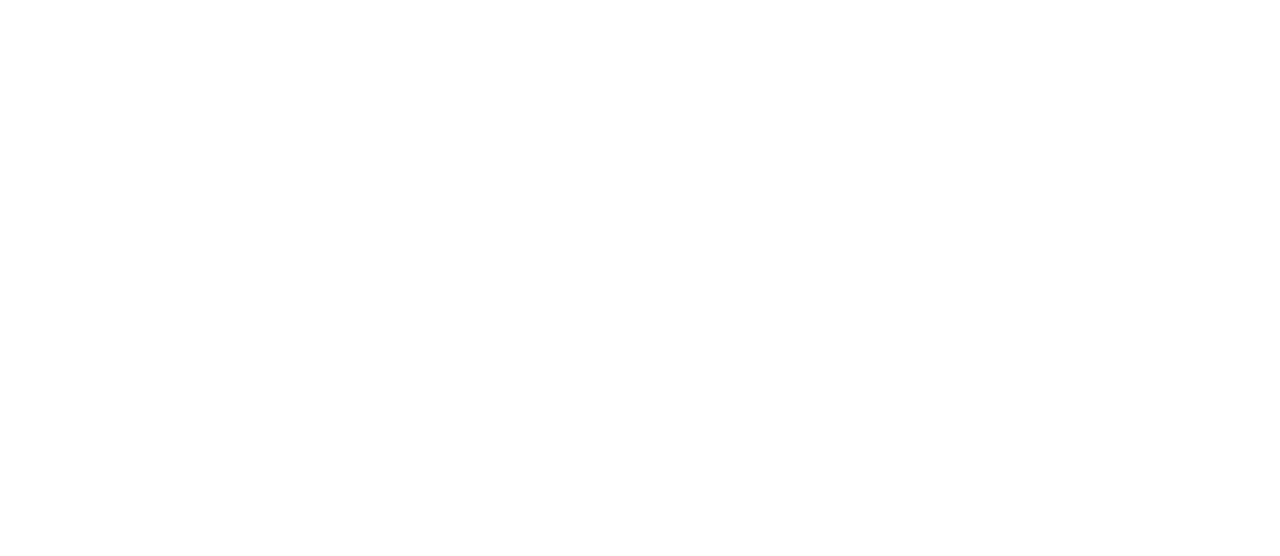
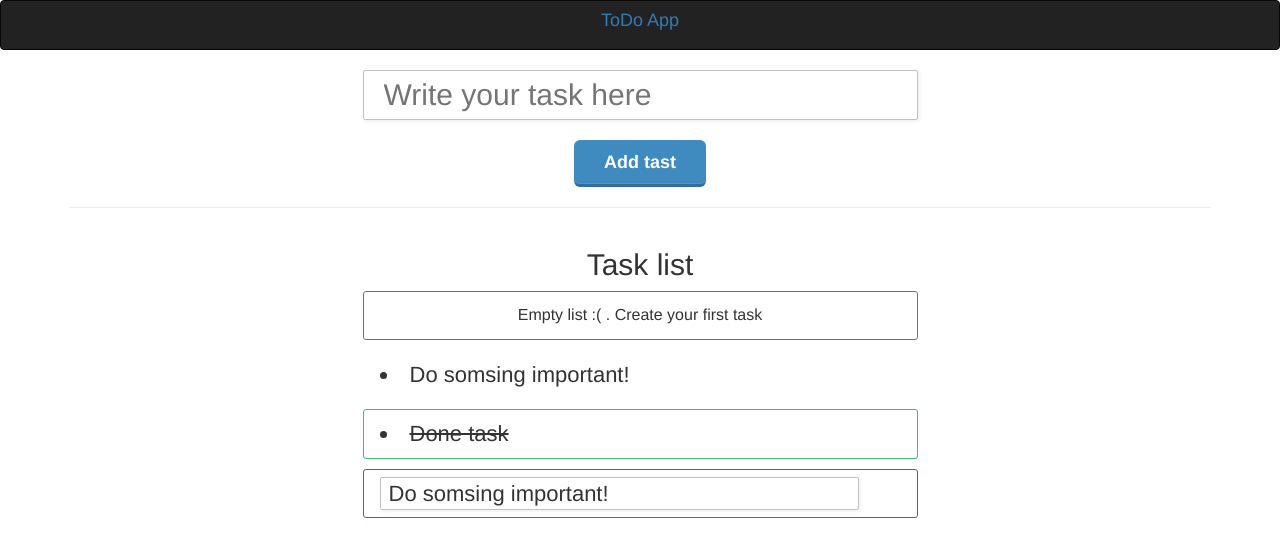
Before and after one commit to mrrotberry/vanilla-js-todo-app, a website: page src/index.html in a window 1280 px wide. Drawn offline with nearby package versions, Linux system fonts and the light colour scheme; files that its build step writes are made by us from their sources.

Commit message:
add markup and style

```diff
--- a/src/index.html
+++ b/src/index.html
@@ -9,6 +9,55 @@
     <title>Document</title>
   </head>
   <body>
+    <header>
+      <div class="navbar navbar-inverse">
+        <div class="logo text-center text-primary">
+          <div class="h4">ToDo App</div>
+        </div>
+      </div>
+    </header>
+    <div class="container">
+      <div class="row">
+        <div class="col-xs-12 col-sm-offset-3 col-sm-6">
+          <input type="text" id="task-text" class="task-input" placeholder="Write your task here">
+        </div>
+        <div class="col-xs-12 text-center">
+          <button id="task-add" class="task-add-btn">Add tast</button>
+        </div>
+      </div>
+      <hr>
+      <div class="row">
+        <div class="col-xs-12">
+          <div class="h2 text-center">Task list</div>
+        </div>
+        <div class="col-xs-12 col-sm-offset-3 col-sm-6">
+          <ul id="task-container" class="task-list">
+            <li class="task-item task-item__empty">Empty list :( . Create your first task</li>
+            <li class="task-item" data-id="0">
+              Do somsing important!
+              <div class="task-item_btns">
+                <button class="task-item_btn task-item_btn__done"><span class="glyphicon glyphicon-ok"></span></button>
+                <button class="task-item_btn task-item_btn__edit"><span class="glyphicon glyphicon-pencil"></span></button>
+                <button class="task-item_btn task-item_btn__delete"><span class="glyphicon glyphicon-remove"></span></button>
+              </div>
+            </li>
+            <li class="task-item task-item__done" data-id="1">
+              Done task
+              <div class="task-item_btns">
+                <button class="task-item_btn task-item_btn__done"><span class="glyphicon glyphicon-check"></span></button>
+                <button class="task-item_btn task-item_btn__delete"><span class="glyphicon glyphicon-remove"></span></button>
+              </div>
+            </li>
+            <li class="task-item task-item__edit" data-id="2">
+              <input type="text" class="task-item-input" value="Do somsing important!">
+              <div class="task-item_btns">
+                <button class="task-item_btn task-item_btn__edit"><span class="glyphicon glyphicon-edit"></span></button>
+              </div>
+            </li>
+          </ul>
+        </div>
+      </div>
+    </div>
     <script src="js/app.js"></script>
   </body>
 </html>
--- a/src/scss/style.scss
+++ b/src/scss/style.scss
@@ -0,0 +1,123 @@
+.task{
+  &-input{
+    width: 100%;
+    height: 50px;
+    margin: 0 0 20px;
+    padding: 10px 20px;
+    border: 1px solid #C2C2C2;
+    border-radius: 2px;
+    box-shadow: 1px 1px 4px #EBEBEB;
+    font-size: 30px;
+    transition: 0.4s;
+    &:focus{
+      outline: none;
+      border-color: #bbd4e1;
+      box-shadow: 1px 1px 4px #bbd4e1;
+    }
+  }
+  &-add-btn{
+    display: inline-block;
+    padding: 13px 30px 13px;
+    border: solid #326E99;
+    border-width: 0px 0px 3px;
+    border-radius: 6px;
+    box-shadow: 0 -1px 0 rgba(255, 255, 255, 0.1) inset;
+    background-color: #3F8ABF;
+    line-height: 1;
+    font-size: 18px;
+    font-weight: 700;
+    color: #FFFFFF;
+    transition: all 200ms ease-in-out 0s;
+    &:hover,
+    &:active{
+      background-color: #397CAC;
+      border-color: #326E99;
+    }
+    &:focus{
+      border-color: #326E99;
+      background-color: #3F8ABF;
+    }
+  }
+  &-list{
+    padding: 0;
+    list-style-position: inside;
+  }
+  &-item{
+    position: relative;
+    margin-bottom: 10px;
+    padding: 8px 16px;
+    border: 1px solid transparent;
+    border-radius: 3px;
+    font-size: 22px;
+    transition: 0.4s;
+    &:hover{
+      border-color: #3F8ABF;
+    }
+    &:hover &_btn {
+      opacity: 1;
+    }
+    &__empty{
+      display: block;
+      padding: 12px;
+      border-color: #727272;
+      text-align: center;
+      font-size: 16px;
+      pointer-events: none;
+      &:hover{
+        border-color: #727272;
+      }
+    }
+    &__done{
+      border-color: #3ebb77;
+      text-decoration: line-through;
+      &:hover{
+        border-color: #3ebb77;
+      }
+    }
+    &__edit{
+      display: block;
+      padding: 7px 16px;
+      border-color: #3e66bb;
+      &:hover {
+        border-color: #3e66bb;
+      }
+    }
+    &-input{
+      width: calc(100% - 42px);
+      padding: 0 8px;
+      border: 1px solid #C2C2C2;
+      border-radius: 2px;
+      box-shadow: 1px 1px 4px #EBEBEB;
+      transition: 0.4s;
+      &:focus {
+        outline: none;
+        border-color: #bbd4e1;
+        box-shadow: 1px 1px 4px #bbd4e1;
+      }
+    }
+    &_btns{
+      position: absolute;
+      top: 50%;
+      right: 10px;
+      transform: translateY(-50%);
+    }
+    &_btn{
+      padding: 5px 7px;
+      border: none;
+      border-radius: 4px;
+      line-height: 1;
+      color: #fff;
+      opacity: 0;
+      transition: 0.4s;
+      &__done{
+        background-color: #3ebb77;
+      }
+      &__edit{
+        background-color: #3e66bb;
+      }
+      &__delete{
+        background-color: #bb3e3e;
+      }
+    }
+  }
+}
```
